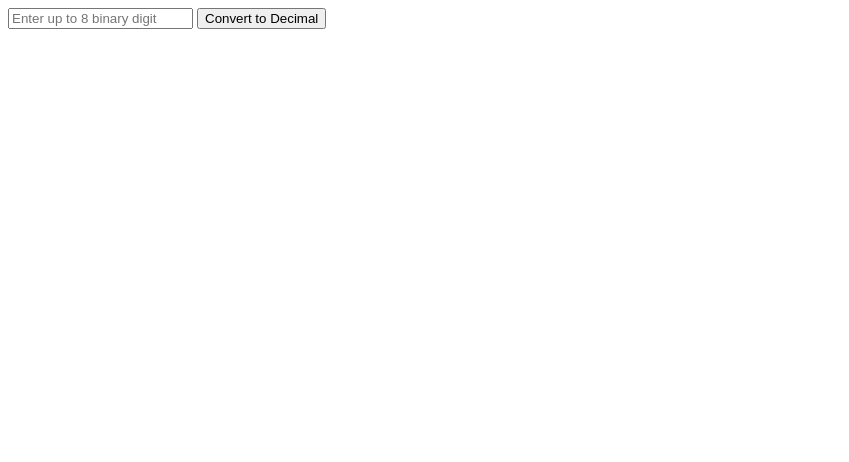
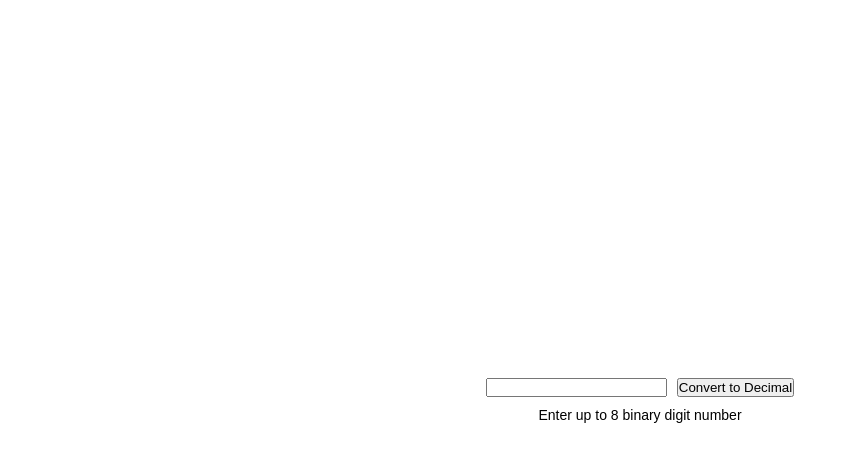
Before and after one commit to leviis10/Bin2Dec, a plain HTML site: page index.html in a window 1280 px wide. Shown: the whole page, without its empty margins (0-849 px from the left). Drawn offline with Linux system fonts and the light colour scheme.

Commit message:
adding css file and improve user experience

```diff
--- a/index.html
+++ b/index.html
@@ -5,17 +5,21 @@
         <meta http-equiv="X-UA-Compatible" content="IE=edge" />
         <meta name="viewport" content="width=device-width, initial-scale=1.0" />
         <title>Bin2Dec</title>
+        <link rel="stylesheet" href="styles.css" />
         <script src="script.js" defer></script>
     </head>
     <body>
+        <div class="container">
+            <div class="container__input">
                 <input
                     type="text"
                     name="binary"
                     id="binary"
-            placeholder="Enter up to 8 binary digit"
                     class="binary-input"
                 />
                 <button class="btn-convert">Convert to Decimal</button>
-        <p class="result"></p>
+            </div>
+            <p class="result">Enter up to 8 binary digit number</p>
+        </div>
     </body>
 </html>
--- a/script.js
+++ b/script.js
@@ -27,5 +27,5 @@ btnConvert.addEventListener("click", () => {
         const binary = Number.parseInt(binaryInput.value[i]);
         result += binary * 2 ** (7 - i);
     }
-    resultEl.textContent = result;
+    resultEl.textContent = `the result is: ${result}`;
 });
--- /dev/null
+++ b/styles.css
@@ -0,0 +1,32 @@
+* {
+    margin: 0;
+    padding: 0;
+    box-sizing: inherit;
+}
+
+html {
+    font-size: 62.5%;
+    box-sizing: border-box;
+}
+
+body {
+    font-family: sans-serif;
+}
+
+.container {
+    display: flex;
+    flex-direction: column;
+    justify-content: center;
+    align-items: center;
+    min-height: 100vh;
+    gap: 1rem;
+}
+
+.container__input {
+    display: flex;
+    gap: 1rem;
+}
+
+.result {
+    font-size: 1.4rem;
+}
```
Lines whose indentation alone changed are shown as unchanged.
